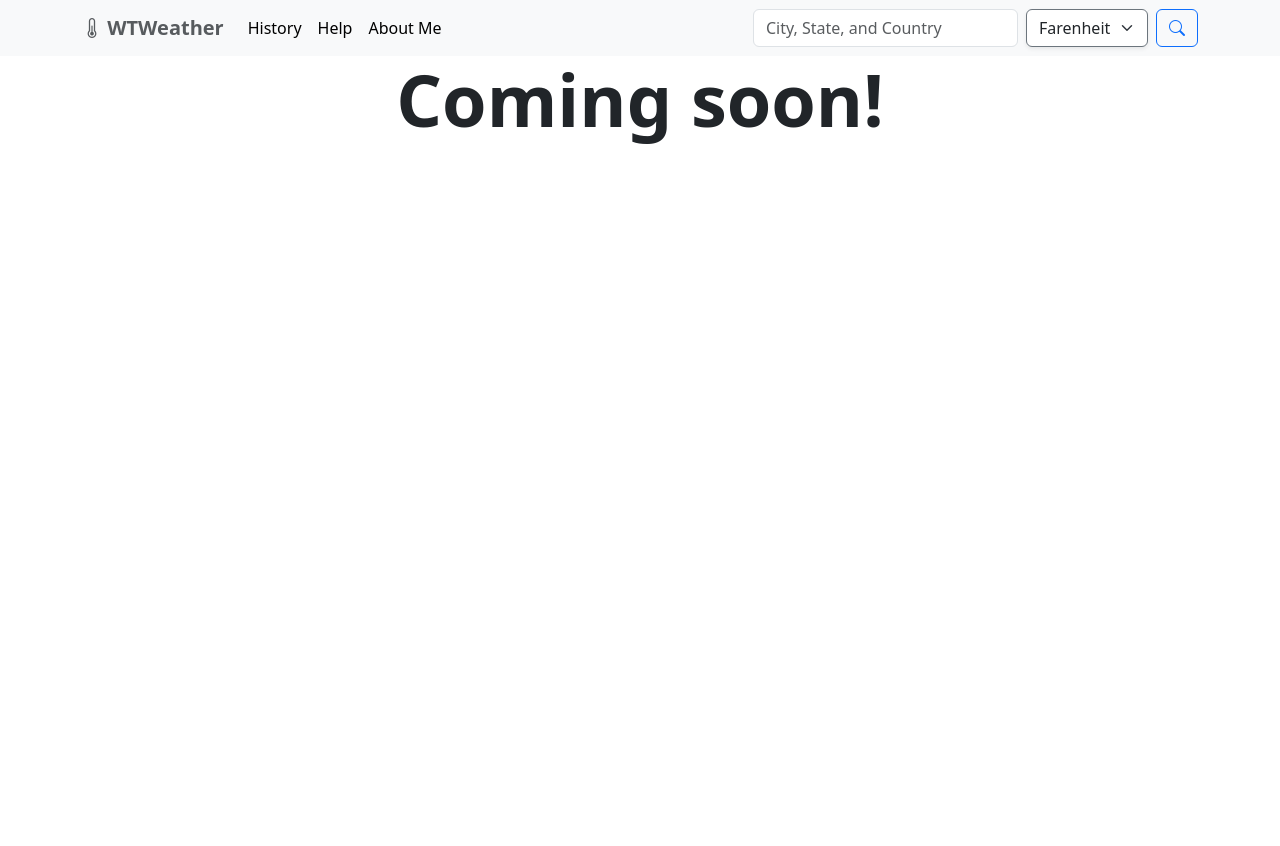
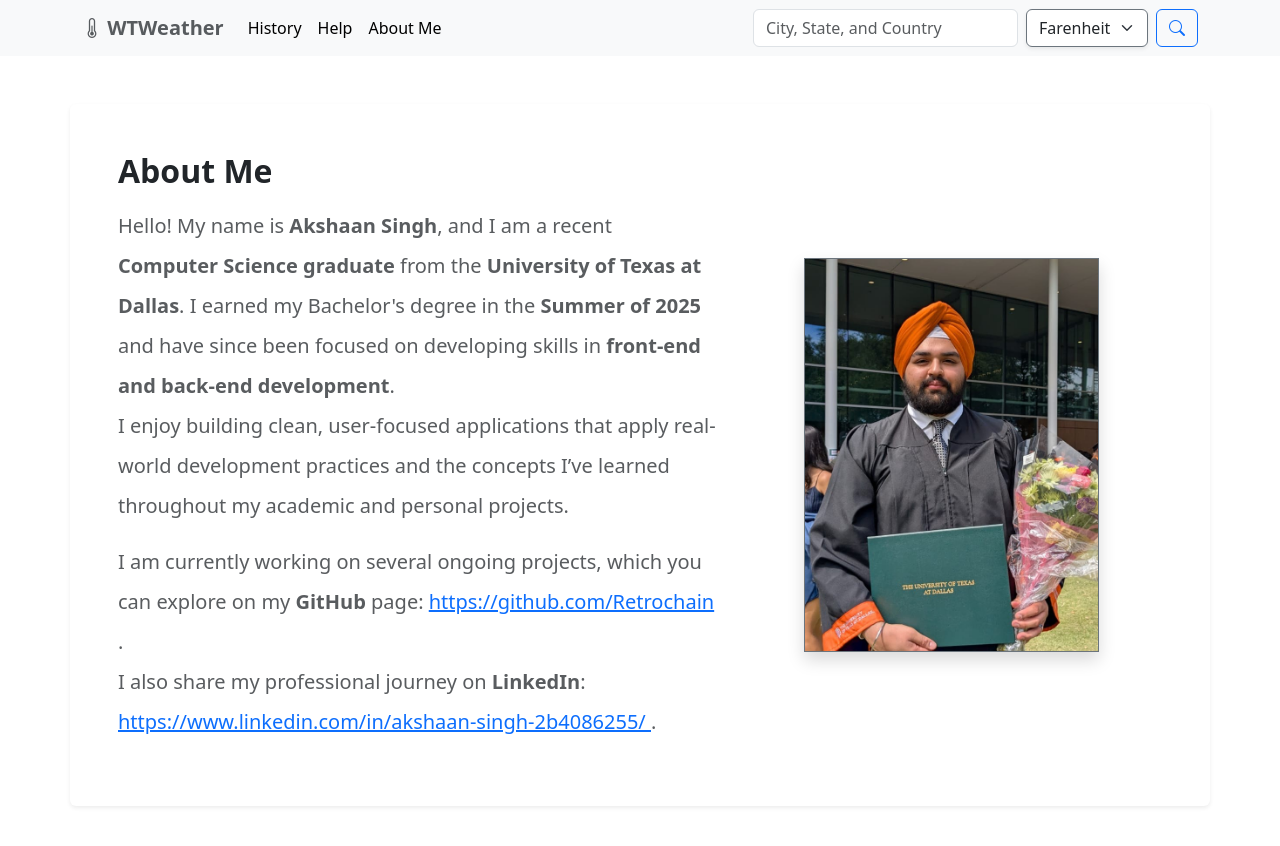
Before and after one commit to Retrochain/WeatherApp, a website with bundled scripts: page aboutMe.html in a window 1280 px wide. Before the commit the page ends 800 px from the top, so only its background shows below. Built offline with nearby package versions, Linux system fonts and the light colour scheme.

Commit message:
Updated favicon and about me page

```diff
--- a/aboutMe.html
+++ b/aboutMe.html
@@ -1,9 +1,24 @@
-<!DOCTYPE html>
+<!doctype html>
 <html lang="en">
   <head>
     <meta charset="utf-8" />
     <meta name="viewport" content="width=device-width, initial-scale=1" />
     <title>Current Weather</title>
+    <link
+      rel="icon"
+      type="image/png"
+      href="./favicon/favicon-96x96.png"
+      sizes="96x96"
+    />
+    <link rel="icon" type="image/svg+xml" href="./favicon/favicon.svg" />
+    <link rel="shortcut icon" href="./favicon/favicon.ico" />
+    <link
+      rel="apple-touch-icon"
+      sizes="180x180"
+      href="./favicon/apple-touch-icon.png"
+    />
+    <meta name="apple-mobile-web-app-title" content="What's The Weather!" />
+    <link rel="manifest" href="./favicon/site.webmanifest" />
     <link
       href="https://cdn.jsdelivr.net/npm/bootstrap@5.3.3/dist/css/bootstrap.min.css"
       rel="stylesheet"
@@ -79,9 +94,55 @@
         </div>
       </div>
     </nav>
-    <div class="container-md text-center fw-semibold display-2">
-      Coming soon!
+    <div class="container-md my-5 p-4 p-md-5 rounded shadow-sm bg-body">
+      <div class="row align-items-center">
+        <div class="col-md-7">
+          <h2 class="fw-bold mb-3">About Me</h2>
+
+          <p class="fs-5 lh-lg text-body-secondary">
+            Hello! My name is <b>Akshaan Singh</b>, and I am a recent
+            <b>Computer Science graduate</b> from the
+            <b>University of Texas at Dallas</b>. I earned my Bachelor's degree
+            in the <b>Summer of 2025</b> and have since been focused on
+            developing skills in
+            <b>front-end and back-end development</b>.<br />
+            I enjoy building clean, user-focused applications that apply
+            real-world development practices and the concepts I’ve learned
+            throughout my academic and personal projects.
+          </p>
+
+          <p class="fs-5 lh-lg text-body-secondary">
+            I am currently working on several ongoing projects, which you can
+            explore on my <b>GitHub</b> page:
+            <a
+              href="https://github.com/Retrochain"
+              target="_blank"
+              rel="noopener noreferrer"
+            >
+              https://github.com/Retrochain </a
+            >.<br />
+            I also share my professional journey on <b>LinkedIn</b>:
+            <a
+              href="https://www.linkedin.com/in/akshaan-singh-2b4086255/"
+              target="_blank"
+              rel="noopener noreferrer"
+            >
+              https://www.linkedin.com/in/akshaan-singh-2b4086255/ </a
+            >.
+          </p>
+        </div>
+
+        <div class="col-md-5 text-center mt-4 mt-md-0">
+          <img
+            src="./imgs/profile.jpg"
+            alt="Akshaan Singh"
+            class="img-fluid shadow border border-1 border-secondary"
+            style="max-width: 70%; height: auto"
+          />
+        </div>
+      </div>
     </div>
+
     <script type="module" src="weatherInfo.js"></script>
     <script>
       //This script is to ensure the selected unit is persistent across all webpages
@@ -94,7 +155,7 @@
         unit.addEventListener("change", () => {
           const selectedUnit = unit.value;
           sessionStorage.setItem("selectedUnit", selectedUnit);
-        })
+        });
       });
     </script>
     <script
--- a/recent.js
+++ b/recent.js
@@ -77,7 +77,6 @@ function displayRecentSearches() {
 }
 
 export function showDetails(lat, lon, unit) {
-  console.log(lat, lon);
   globalThis.location.href = `index.html?lat=${lat}&lon=${lon}&unit=${unit}`;
 }
 
--- a/weatherInfo.js
+++ b/weatherInfo.js
@@ -47,7 +47,6 @@ document.addEventListener("DOMContentLoaded", async () => {
     }
     //Otherwise, we can use the geolocation API to get the current user's location without requiring the input
     else if ("geolocation" in navigator) {
-      console.log("hello");
       navigator.geolocation.getCurrentPosition(
         async (position) => {
           const latit = position.coords.latitude;
@@ -120,7 +119,6 @@ async function getLocationFromCoords(lat, lon) {
 function isPostalCode(str) {
   const postalCodeRegEx = /^[A-Za-z0-9\s-]{3,10},[A-Za-z]{2,4}$/;
   const locationRegEx = /^[A-Za-z\s-]{3,10},[A-Za-z]{2,4}$/;
-  console.log(postalCodeRegEx.test(str) == locationRegEx.test(str));
 
   return postalCodeRegEx.test(str) == locationRegEx.test(str);
 }
```
Also changed, not shown: help.html (+16 -1 lines), history.html (+16 -1 lines), index.html (+11 -3 lines), imgs/profile.jpg (added).
